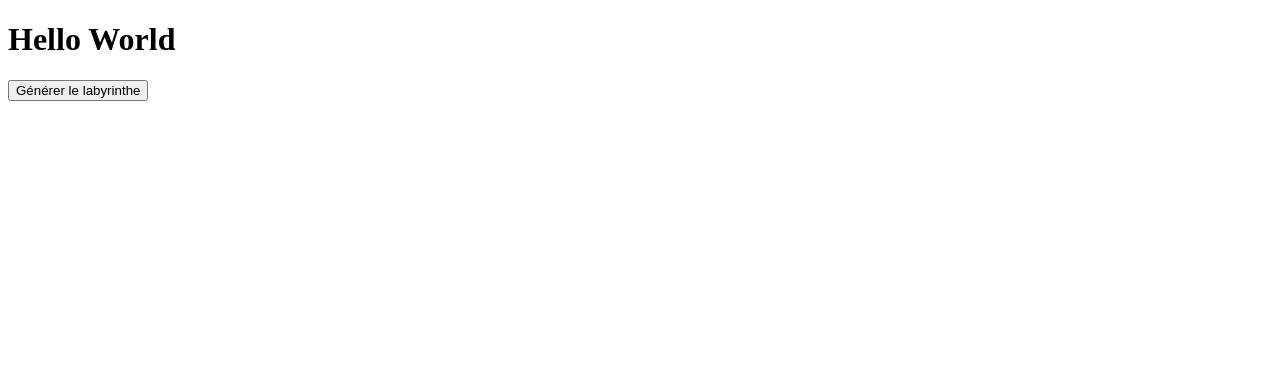
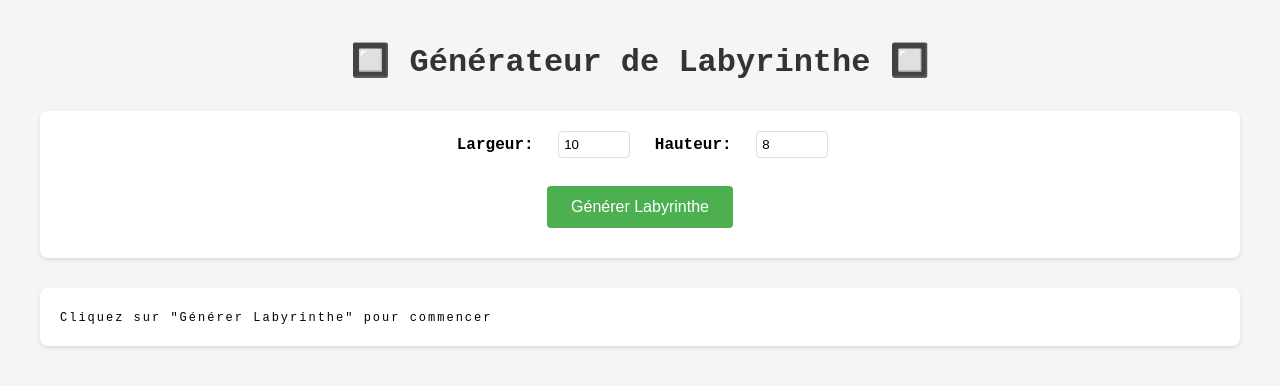
Before and after one commit to Amir-Benyahia/TER_S1_N, a website: page src/index.html in a window 1280 px wide. Drawn offline with Linux system fonts and the light colour scheme.

Commit message:
Transformation de la page initiale en  interface web complète avec formulaire et affichage de la matrice

```diff
--- a/src/index.html
+++ b/src/index.html
@@ -1,20 +1,211 @@
+<!--
+  index.html
+  Interface web pour la génération de labyrinthes
+  Permet à l'utilisateur de saisir les dimensions et d'afficher la matrice générée
+-->
+
 <!DOCTYPE html>
-<html lang="en">
+<html lang="fr">
 <head>
   <meta charset="UTF-8">
   <meta name="viewport" content="width=device-width, initial-scale=1.0">
-  <title>Hello World</title>
+  <title>Générateur de Labyrinthe</title>
+  <style>
+    body {
+      font-family: 'Courier New', monospace;
+      max-width: 1200px;
+      margin: 0 auto;
+      padding: 20px;
+      background-color: #f5f5f5;
+    }
+
+    h1 {
+      color: #333;
+      text-align: center;
+    }
+
+    .controls {
+      text-align: center;
+      margin: 30px 0;
+      background: white;
+      padding: 20px;
+      border-radius: 8px;
+      box-shadow: 0 2px 4px rgba(0,0,0,0.1);
+    }
+
+    .controls label {
+      margin: 0 10px;
+      font-weight: bold;
+    }
+
+    .controls input {
+      width: 60px;
+      padding: 5px;
+      margin: 0 5px;
+      border: 1px solid #ddd;
+      border-radius: 4px;
+    }
+
+    button {
+      background-color: #4CAF50;
+      color: white;
+      padding: 12px 24px;
+      border: none;
+      border-radius: 4px;
+      cursor: pointer;
+      font-size: 16px;
+      margin: 10px;
+      transition: background-color 0.3s;
+    }
+
+    button:hover {
+      background-color: #45a049;
+    }
+
+    button:disabled {
+      background-color: #cccccc;
+      cursor: not-allowed;
+    }
+
+    #mazeContainer {
+      background: white;
+      padding: 20px;
+      border-radius: 8px;
+      box-shadow: 0 2px 4px rgba(0,0,0,0.1);
+      overflow-x: auto;
+    }
+
+    #mazeDisplay {
+      font-family: 'Courier New', monospace;
+      font-size: 12px;
+      line-height: 1.0;
+      white-space: pre;
+      display: inline-block;
+      letter-spacing: 2px;
+    }
+
+    .info {
+      text-align: center;
+      margin: 20px 0;
+      padding: 10px;
+      background: #e3f2fd;
+      border-radius: 4px;
+      color: #1976d2;
+    }
+
+    .error {
+      text-align: center;
+      margin: 20px 0;
+      padding: 10px;
+      background: #ffebee;
+      border-radius: 4px;
+      color: #c62828;
+    }
+  </style>
 </head>
 <body>
-  <h1>Hello World</h1>
-  <button id="generate-btn">Générer le labyrinthe</button>
+  <h1>🔲 Générateur de Labyrinthe 🔲</h1>
+
+  <div class="controls">
+    <label for="largeur">Largeur:</label>
+    <input type="number" id="largeur" value="10" min="3" max="50">
+
+    <label for="hauteur">Hauteur:</label>
+    <input type="number" id="hauteur" value="8" min="3" max="50">
+
+    <br><br>
+
+    <button id="generate-btn" onclick="genererLabyrinthe()">
+      Générer Labyrinthe
+    </button>
+  </div>
+
+  <div id="info" class="info" style="display: none;"></div>
+  <div id="error" class="error" style="display: none;"></div>
+
+  <div id="mazeContainer">
+    <div id="mazeDisplay">Cliquez sur "Générer Labyrinthe" pour commencer</div>
+  </div>
+
   <script>
-    let maze = [[],[]]
+    /**
+     * Fonction principale de génération du labyrinthe
+     * Envoie une requête GET à l'API et affiche le résultat
+     */
+    async function genererLabyrinthe() {
+      const largeur = parseInt(document.getElementById('largeur').value);
+      const hauteur = parseInt(document.getElementById('hauteur').value);
+      const generateBtn = document.getElementById('generate-btn');
+      const infoDiv = document.getElementById('info');
+      const errorDiv = document.getElementById('error');
+      const mazeDisplay = document.getElementById('mazeDisplay');
 
-    document.getElementById('generate-btn').onclick = function() {
-      fetch('/generate-maze', { method: 'POST' });
-      // The maze will be printed in the backend console
-    };
+      // Validation des dimensions
+      if (largeur < 3 || largeur > 50 || hauteur < 3 || hauteur > 50) {
+        errorDiv.textContent = 'Veuillez entrer des valeurs entre 3 et 50';
+        errorDiv.style.display = 'block';
+        infoDiv.style.display = 'none';
+        return;
+      }
+
+      // État de chargement
+      generateBtn.disabled = true;
+      generateBtn.textContent = 'Génération en cours...';
+      infoDiv.style.display = 'block';
+      infoDiv.textContent = 'Génération du labyrinthe...';
+      errorDiv.style.display = 'none';
+
+      try {
+        // Appel API
+        const response = await fetch(`/api/generate?largeur=${largeur}&hauteur=${hauteur}`);
+
+        if (!response.ok) {
+          throw new Error(`Erreur HTTP: ${response.status}`);
+        }
+
+        const data = await response.json();
+
+        // Affichage du labyrinthe
+        afficherMatrice(data.labyrinthe);
+        infoDiv.textContent = `Labyrinthe généré: ${largeur}×${hauteur} (${data.nb_lignes} lignes)`;
+
+      } catch (error) {
+        errorDiv.textContent = `Erreur: ${error.message}`;
+        errorDiv.style.display = 'block';
+        infoDiv.style.display = 'none';
+        mazeDisplay.textContent = 'Erreur lors de la génération';
+        console.error('Erreur:', error);
+      } finally {
+        // Réinitialisation du bouton
+        generateBtn.disabled = false;
+        generateBtn.textContent = 'Générer Labyrinthe';
+      }
+    }
+
+    /**
+     * Affiche la matrice du labyrinthe version initiale (true (1)/false (0) )
+     * @param {Array<Array<boolean>>} labyrinthe - Matrice du labyrinthe
+     */
+    function afficherMatrice(labyrinthe) {
+      const mazeDisplay = document.getElementById('mazeDisplay');
+      let output = '';
+
+      labyrinthe.forEach((ligne) => {
+        const ligneStr = ligne.map(val => val ? '1' : '0').join(' ');
+        output += ligneStr + '\n';
+      });
+
+      mazeDisplay.textContent = output;
+    }
+
+    // Gestion de l'événement "Enter" pour les champs de saisie
+    document.getElementById('largeur').addEventListener('keypress', (e) => {
+      if (e.key === 'Enter') genererLabyrinthe();
+    });
+
+    document.getElementById('hauteur').addEventListener('keypress', (e) => {
+      if (e.key === 'Enter') genererLabyrinthe();
+    });
   </script>
 </body>
 </html>
```
